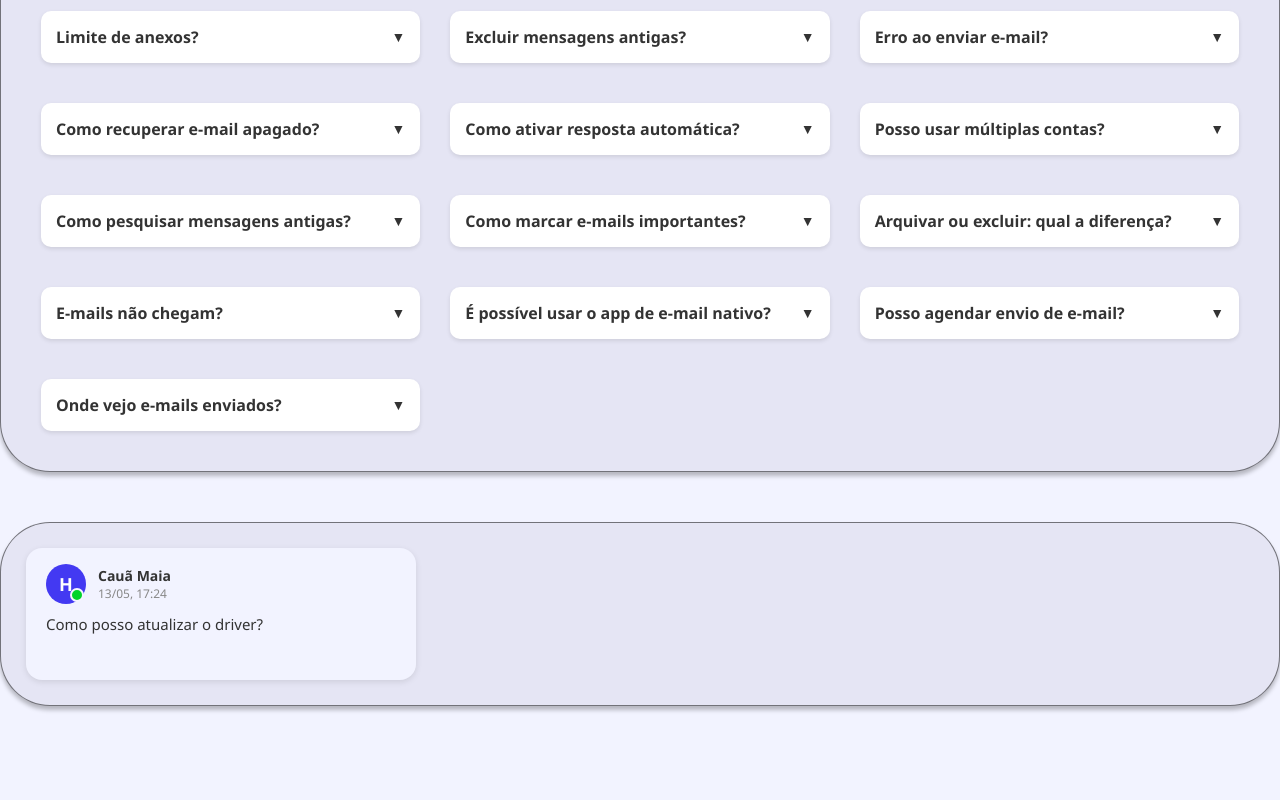
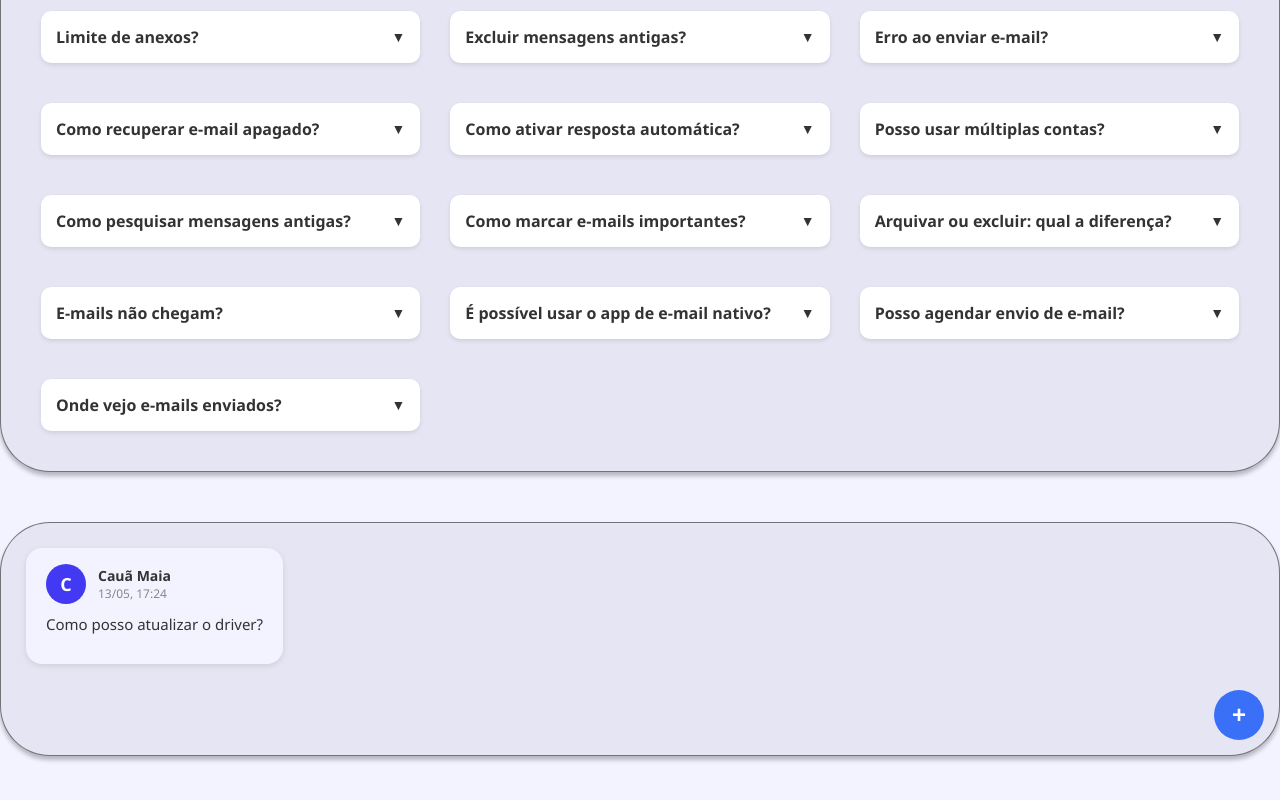
Before and after one commit to xofia02/FAQ_Front-End, a React (Vite) app: page /email in a window 1280 px wide. Shown: the part 430-1230 px from the top of the page. Before the commit the page ends 1186 px from the top, so only its background shows below. Built offline with nearby package versions, Linux system fonts and the light colour scheme.

Commit message:
adicao de comentarios, mas nao temos bd ent eles apagam quando voltamos ao home, manteve o exemplo de caua

```diff
--- a/src/components/CategoriaLayout/CategoriaLayout.css
+++ b/src/components/CategoriaLayout/CategoriaLayout.css
@@ -153,15 +153,39 @@ background-color: #ffffff;
 }
 
 .categoria-div-comentario {
-height: 153px;
-flex-shrink: 0;
-border: 1px solid rgba(0, 0, 0, 0.50);
-background: #E5E5F4;
-box-shadow: 0px 4px 4px 0px rgba(0, 0, 0, 0.25);
-margin:  50px auto;
+  display: flex;
+  flex-direction: column;
+  gap: 16px;
+  border: 1px solid rgba(0, 0, 0, 0.50);
+  background: #E5E5F4;
+  box-shadow: 0px 4px 4px rgba(0, 0, 0, 0.25);
+  margin: 50px auto;
   padding: 15px;
   border-radius: 50px;
   max-width: 1400px;
-  height: auto;
-    justify-content: left;
 }
+
+.comentarios-wrapper {
+  display: flex;
+  flex-wrap: wrap;
+  gap: 15px;
+}
+
+.botao-wrapper {
+  display: flex;
+  justify-content: flex-end;
+}
+
+.categoria-div-comentario button {
+  background-color: #3a6ff8;
+  color: white;
+  width: 50px;
+  height: 50px;
+  border-radius: 50%;
+  display: flex;
+  justify-content: center;
+  align-items: center;
+  font-size: 24px;
+  border: none;
+  cursor: pointer;
+}
--- a/src/components/CategoriaLayout/CategoriaLayout.jsx
+++ b/src/components/CategoriaLayout/CategoriaLayout.jsx
@@ -2,15 +2,43 @@ import "./CategoriaLayout.css";
 import { Setavolta } from "../Setavolta";
 import Comentario from "../Comentario/Comentario";
 import Pergunta from "../Pergunta/Pergunta";
-import React from "react";
+import { useNavigate } from "react-router-dom";
+import ModalComentario from "../Comentario/ModalComentario.jsx";
+import React, { useState, useEffect } from "react";
+
 
 function CategoriaLayout({ titulo, icone, perguntas }) {
+  const [modalAberto, setModalAberto] = useState(false);
+  const [comentarios, setComentarios] = useState([
+    {
+      nome: "Cauã Maia",
+      pergunta: "Como posso atualizar o driver?",
+      data: new Date("2024-05-13T17:24:00")
+    }
+  ]);
+
+  // Carregar comentários do localStorage ao montar o componente
+  useEffect(() => {
+    const salvos = localStorage.getItem(`comentarios-${titulo}`);
+    if (salvos) {
+      setComentarios(JSON.parse(salvos));
+    }
+  }, [titulo]);
+
+  // Salvar no localStorage sempre que comentários mudarem
+  useEffect(() => {
+    localStorage.setItem(`comentarios-${titulo}`, JSON.stringify(comentarios));
+  }, [comentarios, titulo]);
+
+
+  const adicionarComentario = (novo) => {
+    setComentarios([novo, ...comentarios]);
+  };
+
   return (
     <div className="categoria-wrapper">
       {/* Fundo azul escuro no topo */}
-      <div className="categoria-topo">
-
-      </div>
+      <div className="categoria-topo"></div>
 
       <div className="seta-voltar-container">
         <Setavolta />
@@ -23,10 +51,7 @@ function CategoriaLayout({ titulo, icone, perguntas }) {
           <input type="text" placeholder="Pesquisar" />
           <button>Pesquisar</button>
         </div>
-
-
       </div>
-
 {/* Conteúdo principal dentro da caixa clara */}
       <div className="categoria-container">
         <div className="categoria-faq-grid">
@@ -40,10 +65,25 @@ function CategoriaLayout({ titulo, icone, perguntas }) {
           ))}
 </div>
 
+        </div>
+      {/* Comentários */}
+      <div className="categoria-div-comentario">
+  <div className="comentarios-wrapper">
+    {comentarios.map((c, i) => (
+      <Comentario key={i} nome={c.nome} mensagem={c.pergunta} data={c.data} />
+    ))}
+  </div>
+  <div className="botao-wrapper">
+    <button onClick={() => setModalAberto(true)}>+</button>
+  </div>
+</div>
 
-      </div>
-      <div className="categoria-div-comentario">
-      <Comentario /></div>
+      {/* Modal de comentário */}
+      <ModalComentario
+        isOpen={modalAberto}
+        onClose={() => setModalAberto(false)}
+        onSubmit={adicionarComentario}
+      />
     </div>
   );
 }
--- a/src/components/Comentario/Comentario.css
+++ b/src/components/Comentario/Comentario.css
@@ -32,17 +32,6 @@
   display: flex;
   align-items: center;
   justify-content: center;
-}
-
-.status-verde {
-  position: absolute;
-  bottom: 2px;
-  right: 2px;
-  width: 10px;
-  height: 10px;
-  background-color: #00d42b;
-  border-radius: 50%;
-  border: 2px solid #f5f5ff;
 }
 
 .usuario-info {
--- a/src/components/Comentario/Comentario.jsx
+++ b/src/components/Comentario/Comentario.jsx
@@ -1,29 +1,33 @@
 import React from "react";
 import "./Comentario.css";
 
-function Comentario() {
+function Comentario({ nome, mensagem, data }) {
+  const dataFormatada = new Date(data).toLocaleString("pt-BR", {
+    day: "2-digit",
+    month: "2-digit",
+    hour: "2-digit",
+    minute: "2-digit"
+  });
+
   return (
     <div className="comentario-container">
       <div className="comentario-balao">
         <div className="usuario">
           <div className="icone-usuario">
-            H
-            <span className="status-verde"></span>
+            {nome.charAt(0).toUpperCase()}
           </div>
           <div className="usuario-info">
-            <strong>Cauã Maia</strong>
-            <span className="data-hora">13/05, 17:24</span>
+            <strong>{nome}</strong>
+            <span className="data-hora">{dataFormatada}</span>
           </div>
         </div>
 
         <div className="mensagem">
-          Como posso atualizar o driver?
+          {mensagem}
         </div>
 
         <div className="rodape-comentario">
-            <svg width="16" height="16" viewBox="0 0 24 24" fill="none">
-            </svg>
-
+          {/* Ícone ou espaço para ações futuras */}
         </div>
       </div>
     </div>
--- /dev/null
+++ b/src/components/Comentario/ModalComentario.css
@@ -0,0 +1,50 @@
+.modal-overlay {
+  position: fixed;
+  top: 0; left: 0;
+  width: 100%; height: 100%;
+  background: rgba(0,0,0,0.6);
+  display: flex;
+  justify-content: center;
+  align-items: center;
+  z-index: 999;
+}
+
+.modal-box {
+  background: white;
+  padding: 30px;
+  border-radius: 50px;
+  width: 400px;
+  display: flex;
+  flex-direction: column;
+  gap: 15px;
+}
+
+.modal-box form input,
+.modal-box form textarea {
+  width: 100%;
+  padding: 10px;
+  border-radius: 8px;
+  border: 1px solid #ccc;
+  resize: none;
+  margin-bottom: 15px;
+
+}
+
+.modal-box form {
+  display: flex;
+  flex-direction: column;
+  align-items: center; /* centraliza os campos */
+}
+
+.modal-box form button {
+  padding: 10px;
+  margin-top: 10px;
+  margin-right: 10px;
+  border: none;
+  border-radius: 8px;
+  background-color: #3a6ff8;
+  color: white;
+  cursor: pointer;
+  gap: 10px;
+  align-self: flex-start;
+}
--- /dev/null
+++ b/src/components/Comentario/ModalComentario.jsx
@@ -0,0 +1,44 @@
+import React, { useState } from "react";
+import "./ModalComentario.css";
+
+export default function ModalComentario({ isOpen, onClose, onSubmit }) {
+  const [nome, setNome] = useState("");
+  const [pergunta, setPergunta] = useState("");
+
+  if (!isOpen) return null;
+
+  const handleSubmit = (e) => {
+    e.preventDefault();
+    if (nome && pergunta) {
+      onSubmit({ nome, pergunta, data: new Date() });
+      setNome("");
+      setPergunta("");
+      onClose();
+    }
+  };
+
+  return (
+    <div className="modal-overlay">
+      <div className="modal-box">
+        <h3>Fazer Comentário</h3>
+        <form onSubmit={handleSubmit}>
+          <input
+            type="text"
+            placeholder="Seu nome"
+            value={nome}
+            onChange={(e) => setNome(e.target.value)}
+            required
+          />
+          <textarea
+            placeholder="Sua pergunta"
+            value={pergunta}
+            onChange={(e) => setPergunta(e.target.value)}
+            required
+          ></textarea>
+          <button type="submit">Enviar</button>
+          <button type="button" onClick={onClose}>Cancelar</button>
+        </form>
+      </div>
+    </div>
+  );
+}
```
Lines whose indentation alone changed are shown as unchanged.
